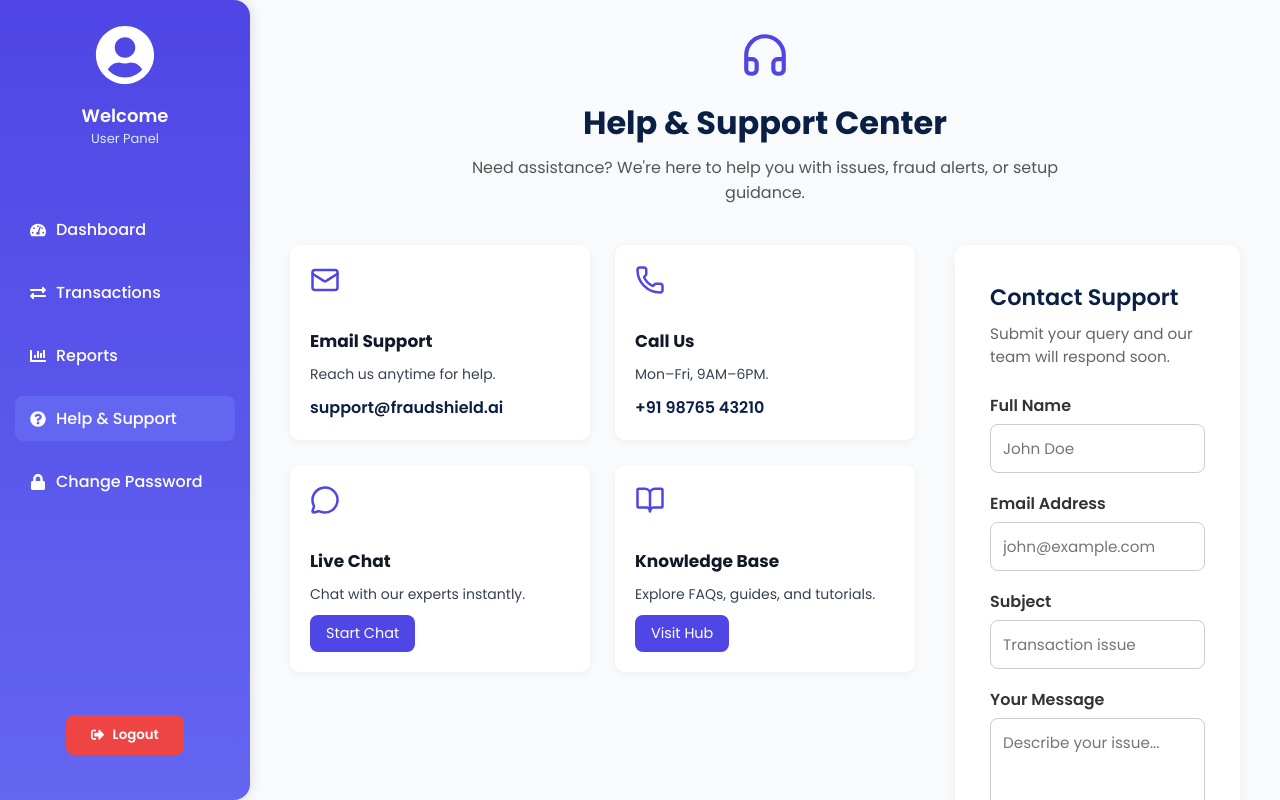
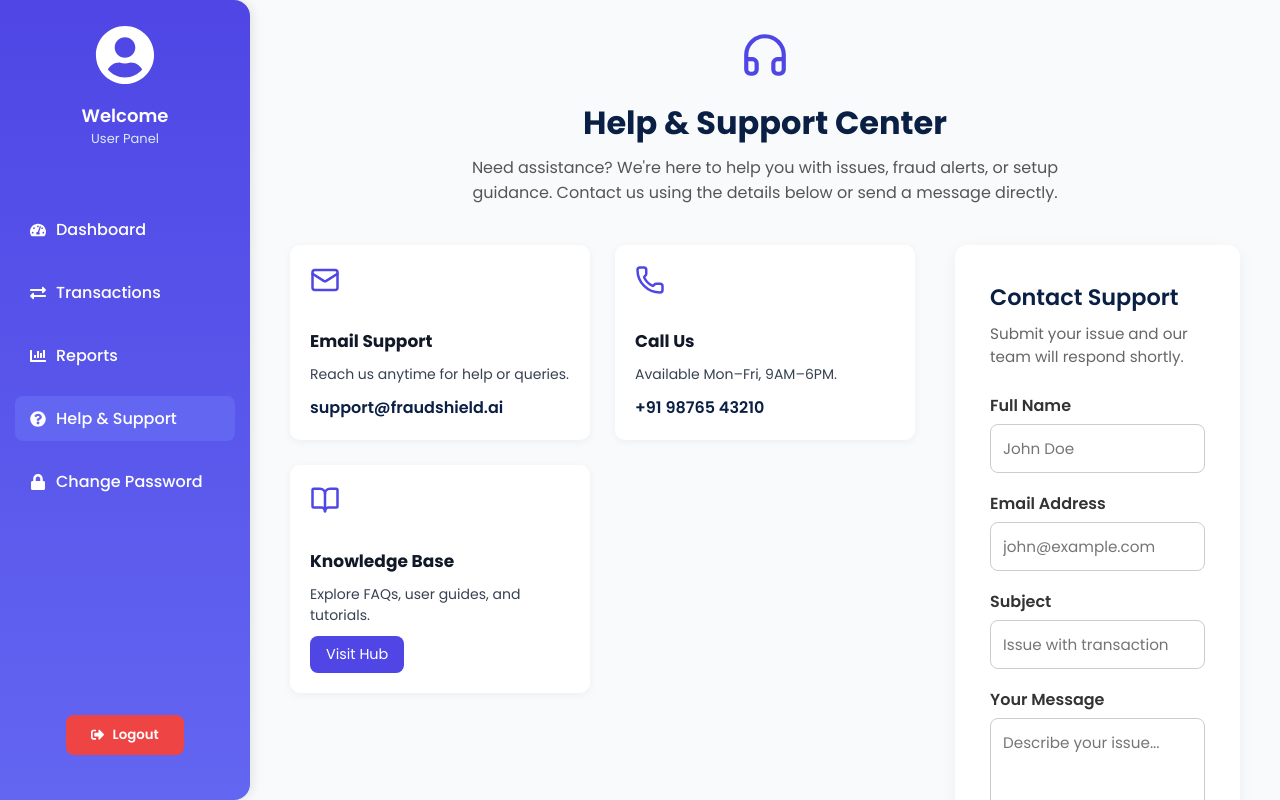
Before and after one commit to jatin-coder345/Real_time_fraud_detection_transaction_system_, a React (Vite) app in the folder Frontend/: page /help in a window 1280 px wide. Built offline with nearby package versions, Linux system fonts and the light colour scheme; no server answers.

Commit message:
direct logout help page

```diff
--- a/Frontend/src/components/Help.jsx
+++ b/Frontend/src/components/Help.jsx
@@ -4,7 +4,6 @@ import emailjs from "@emailjs/browser";
 import "./Help.css";
 import {
   Mail,
-  MessageCircle,
   BookOpen,
   Phone,
   Send,
@@ -26,22 +25,12 @@ const Help = () => {
   const [loading, setLoading] = useState(false);
   const [submitted, setSubmitted] = useState(false);
 
-  // ✅ Replace with your real IDs from EmailJS
+  // ✅ EmailJS Credentials
+  const SERVICE_ID = "narmada123";
+  const TEMPLATE_ID = "template_6alm0bi";
+  const PUBLIC_KEY = "wu0Kidkg7ONEiz4XE";
 
-
-
-const SERVICE_ID = "narmada123";
-const TEMPLATE_ID = "template_6alm0bi";
-const PUBLIC_KEY = "wu0Kidkg7ONEiz4XE";
-// const SERVICE_ID = process.env.REACT_APP_EMAILJS_SERVICE_ID;
-// const TEMPLATE_ID = process.env.REACT_APP_EMAILJS_TEMPLATE_ID;
-// const PUBLIC_KEY = process.env.REACT_APP_EMAILJS_PUBLIC_KEY;
-
-
-
-
-
-
+  // ✅ Send Email Function
   const sendEmail = (e) => {
     e.preventDefault();
     setLoading(true);
@@ -63,16 +52,15 @@ const PUBLIC_KEY = "wu0Kidkg7ONEiz4XE";
       );
   };
 
+  // ✅ Logout without popup
   const handleLogout = () => {
-    if (window.confirm("Are you sure you want to logout?")) {
-      localStorage.clear();
-      navigate("/home");
-    }
+    localStorage.clear();
+    navigate("/home"); // instant redirect, no confirm popup
   };
 
   return (
     <div className="dashboard-container">
-      {/* Sidebar */}
+      {/* === SIDEBAR === */}
       <aside className="sidebar">
         <div className="user-section">
           <FaUserCircle className="user-icon" />
@@ -103,53 +91,51 @@ const PUBLIC_KEY = "wu0Kidkg7ONEiz4XE";
         </button>
       </aside>
 
-      {/* Main Section */}
+      {/* === MAIN CONTENT === */}
       <main className="help-main">
         <div className="help-page">
+          {/* === HEADER === */}
           <header className="help-header">
             <Headphones className="header-icon" />
             <h1>Help & Support Center</h1>
             <p>
               Need assistance? We're here to help you with issues, fraud alerts,
-              or setup guidance.
+              or setup guidance. Contact us using the details below or send a message directly.
             </p>
           </header>
 
+          {/* === SUPPORT INFO + FORM === */}
           <section className="help-section">
             <div className="help-info">
+              {/* Email */}
               <div className="info-card">
                 <Mail className="icon" />
                 <h3>Email Support</h3>
-                <p>Reach us anytime for help.</p>
+                <p>Reach us anytime for help or queries.</p>
                 <span>support@fraudshield.ai</span>
               </div>
 
+              {/* Phone */}
               <div className="info-card">
                 <Phone className="icon" />
                 <h3>Call Us</h3>
-                <p>Mon–Fri, 9AM–6PM.</p>
+                <p>Available Mon–Fri, 9AM–6PM.</p>
                 <span>+91 98765 43210</span>
               </div>
 
-              <div className="info-card">
-                <MessageCircle className="icon" />
-                <h3>Live Chat</h3>
-                <p>Chat with our experts instantly.</p>
-                <button className="chat-btn">Start Chat</button>
-              </div>
-
+              {/* Knowledge Base */}
               <div className="info-card">
                 <BookOpen className="icon" />
                 <h3>Knowledge Base</h3>
-                <p>Explore FAQs, guides, and tutorials.</p>
+                <p>Explore FAQs, user guides, and tutorials.</p>
                 <button className="learn-btn">Visit Hub</button>
               </div>
             </div>
 
-            {/* Contact Form */}
+            {/* === CONTACT FORM === */}
             <div className="help-form">
               <h2>Contact Support</h2>
-              <p>Submit your query and our team will respond soon.</p>
+              <p>Submit your issue and our team will respond shortly.</p>
 
               <form ref={form} onSubmit={sendEmail}>
                 <div className="form-group">
@@ -177,7 +163,7 @@ const PUBLIC_KEY = "wu0Kidkg7ONEiz4XE";
                   <input
                     type="text"
                     name="subject"
-                    placeholder="Transaction issue"
+                    placeholder="Issue with transaction"
                     required
                   />
                 </div>
```
